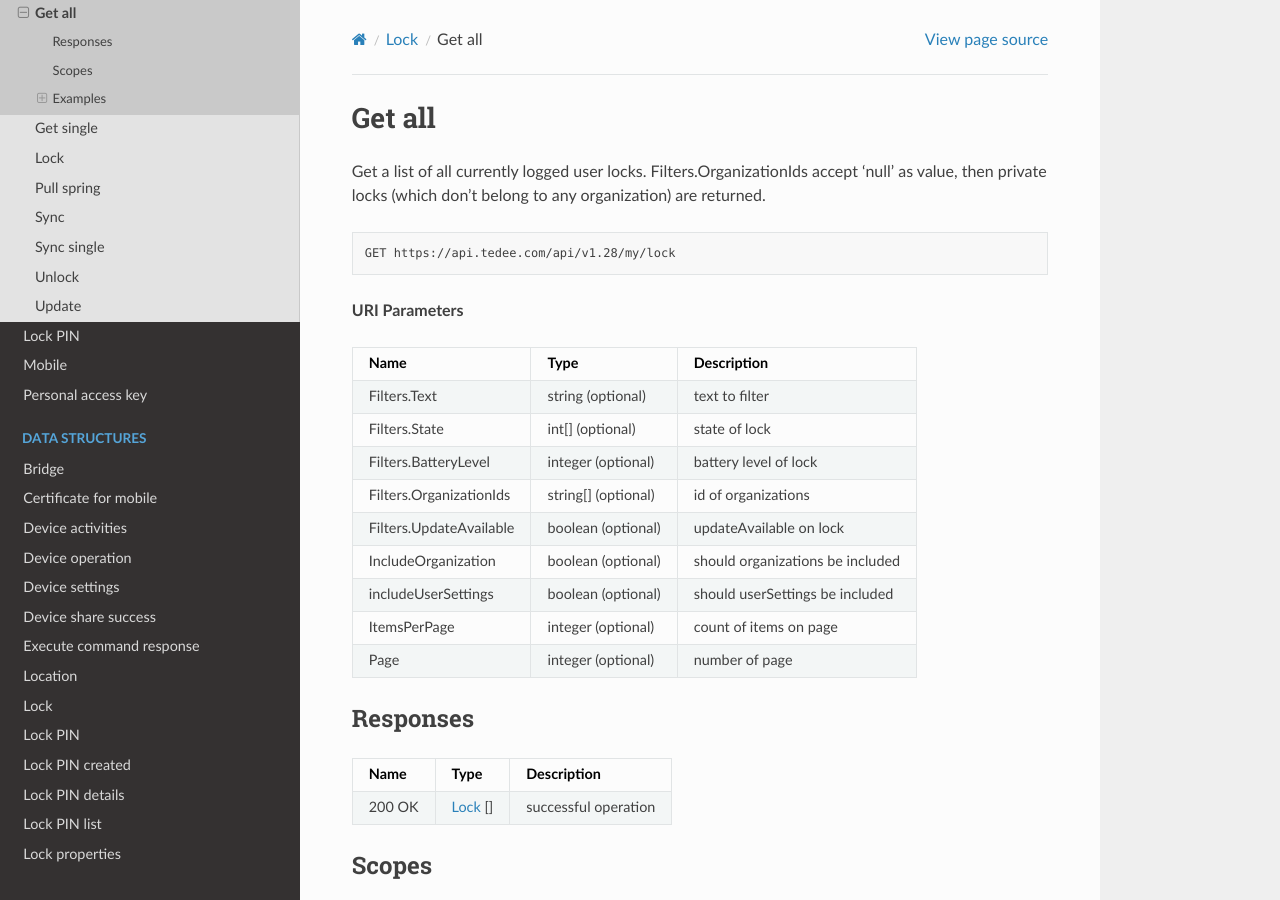
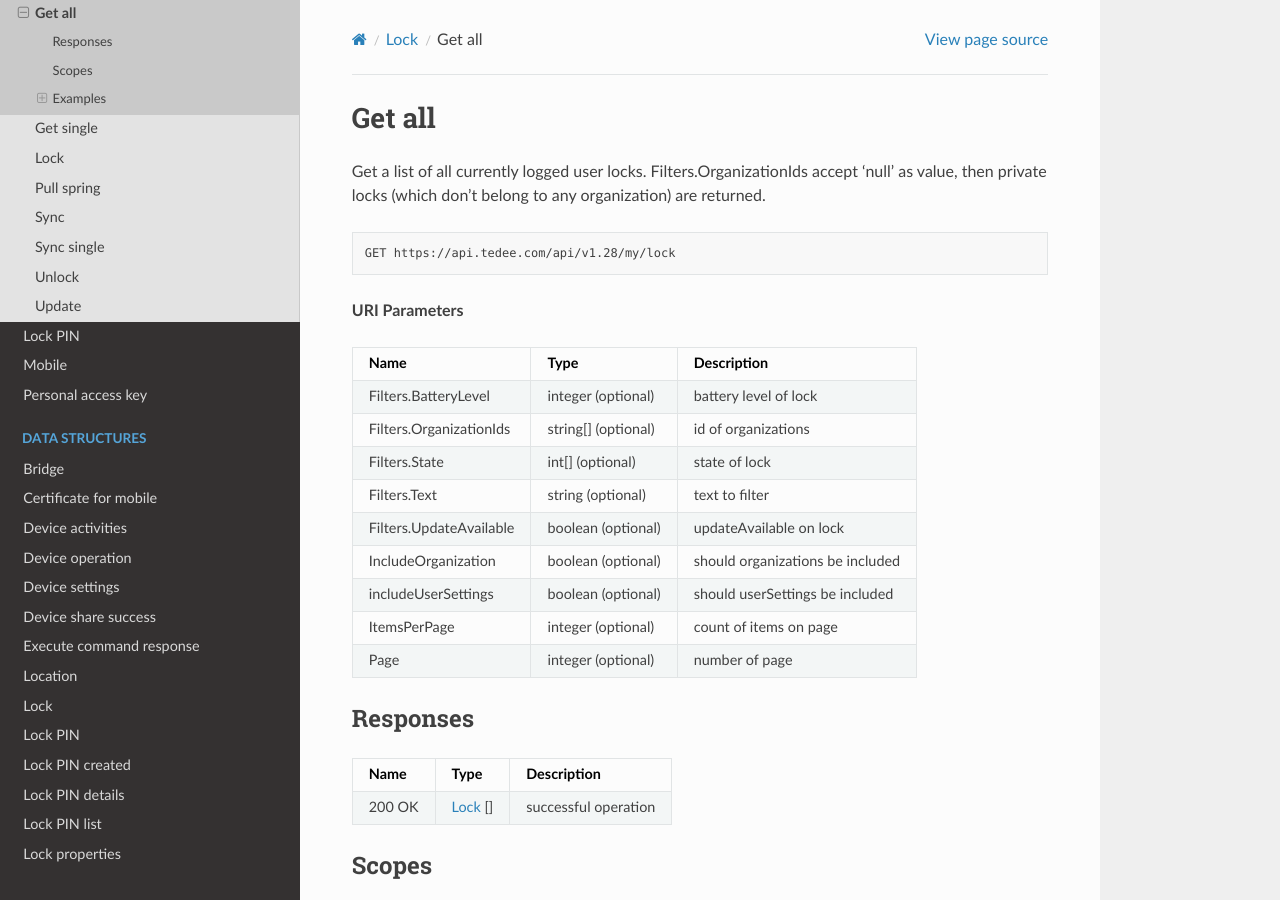
Before and after one commit to tedee-com/tedee-api-doc, a Sphinx documentation site: the page built from docs/source/endpoints/lock/get-all.rst, in a window 1280 px wide and 900 px high. Built offline with Sphinx 7.4.7 and the Read the Docs theme 2.0.0, drawn with Linux system fonts in a browser that asks for light colours; pages that are not in the unit, such as notebooks, are missing from menus.

Commit message:
Changes after CR

```diff
--- a/docs/source/endpoints/lock/get-all.rst
+++ b/docs/source/endpoints/lock/get-all.rst
@@ -13,13 +13,13 @@ Filters.OrganizationIds accept 'null' as value, then private locks (which don't
 +------------------------+--------------------+---------------------------------+
 | Name                   | Type               | Description                     |
 +========================+====================+=================================+
-| Filters.Text           | string (optional)  | text to filter                  |
+| Filters.BatteryLevel   | integer (optional) | battery level of lock           |
++------------------------+--------------------+---------------------------------+
+| Filters.OrganizationIds| string[] (optional)| id of organizations             |
 +------------------------+--------------------+---------------------------------+
 | Filters.State          | int[] (optional)   | state of lock                   |
 +------------------------+--------------------+---------------------------------+
-| Filters.BatteryLevel   | integer (optional) | battery level of lock           |
-+------------------------+--------------------+---------------------------------+
-| Filters.OrganizationIds| string[] (optional)| id of organizations             |
+| Filters.Text           | string (optional)  | text to filter                  |
 +------------------------+--------------------+---------------------------------+
 | Filters.UpdateAvailable| boolean (optional) | updateAvailable on lock         |
 +------------------------+--------------------+---------------------------------+
```
